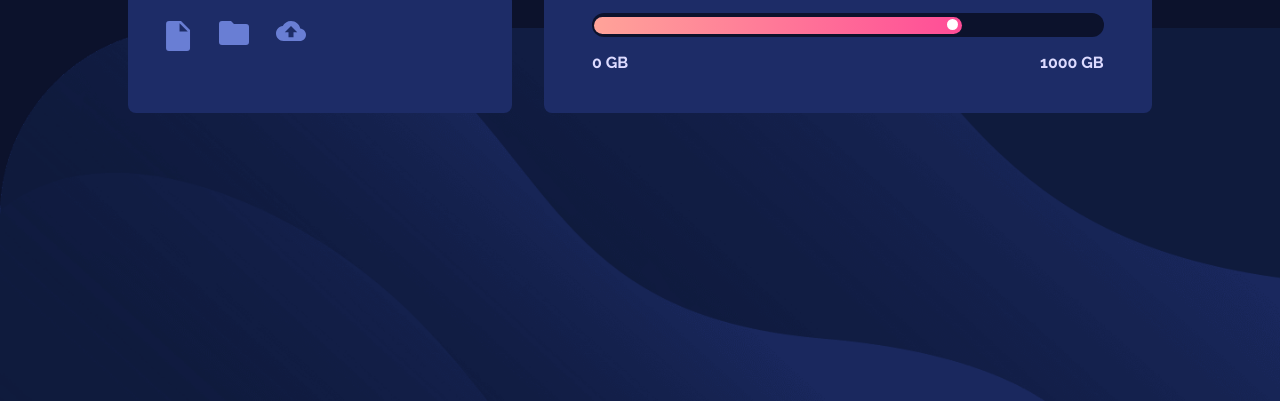
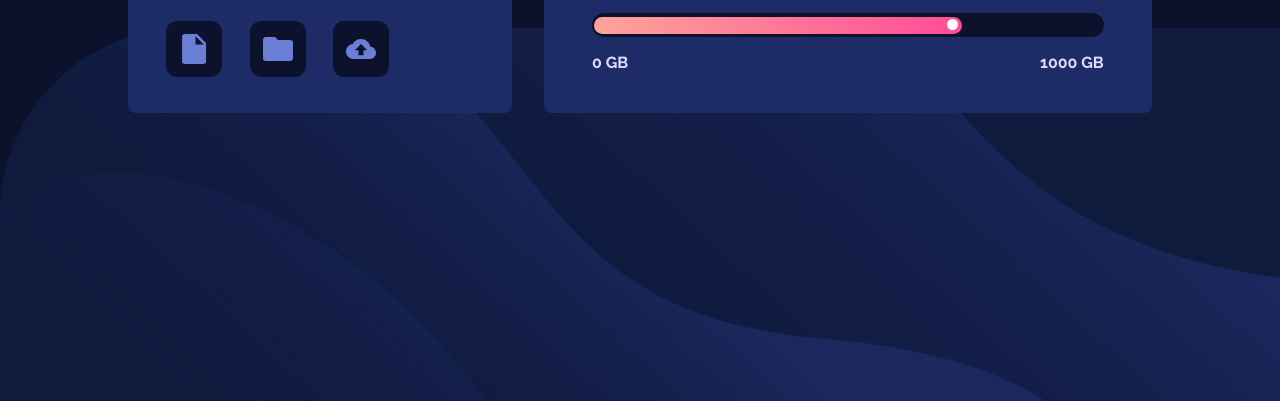
Before and after one commit to James-K-DNg-1901/fylo-data-storage, a plain HTML site: page index.html in a window 1280 px wide. Shown: the part 399-800 px from the top of the page. Drawn offline with Linux system fonts and the light colour scheme.

Commit message:
Update index.html

```diff
--- a/index.html
+++ b/index.html
@@ -20,13 +20,13 @@
     <section class="card-1">
       <img class="logo" src="images/logo.svg" alt="">
       <div>
-        <div id="icon">
+        <div class="icon">
           <img src="images/icon-document.svg" alt="" width="25" height="30">
         </div>
-        <div id="icon">
+        <div class="icon">
           <img src="images/icon-folder.svg" alt="" width="30" height="25">
         </div>
-        <div id="icon">
+        <div class="icon">
           <img src="images/icon-upload.svg" alt="" width="30" height="20">
         </div>
       </div>
```
